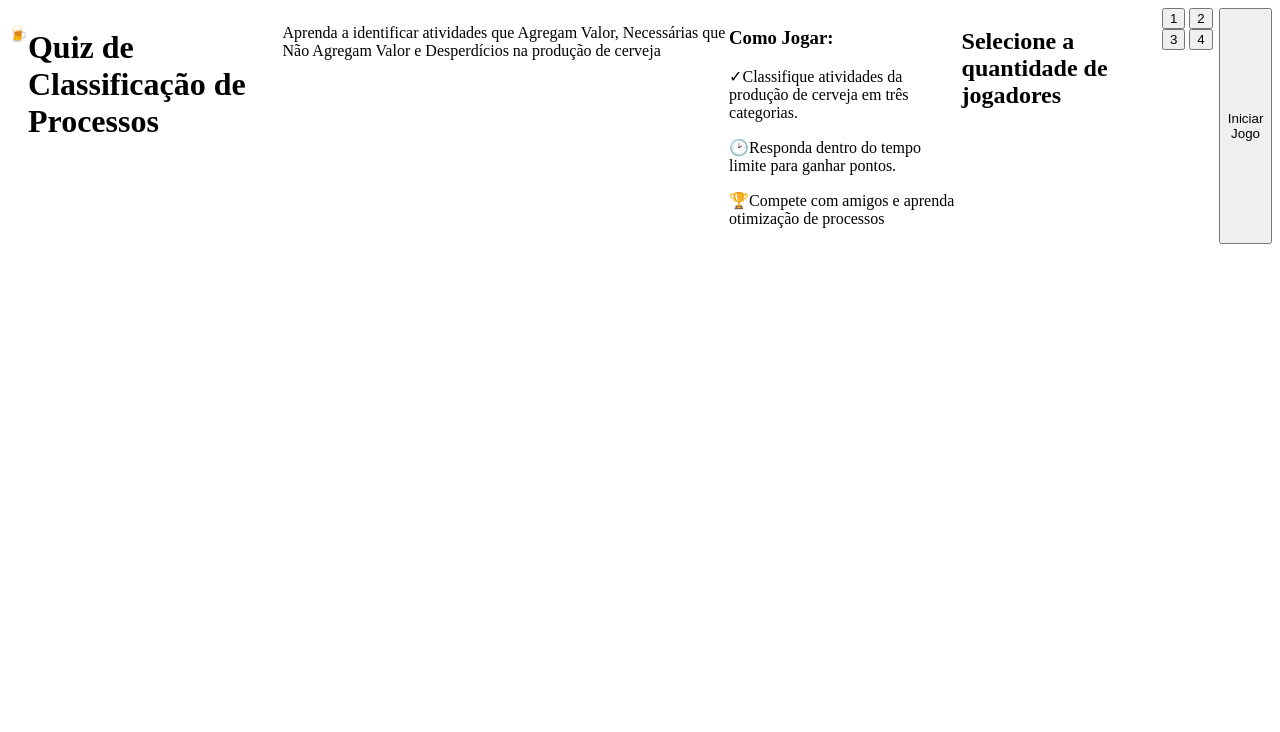
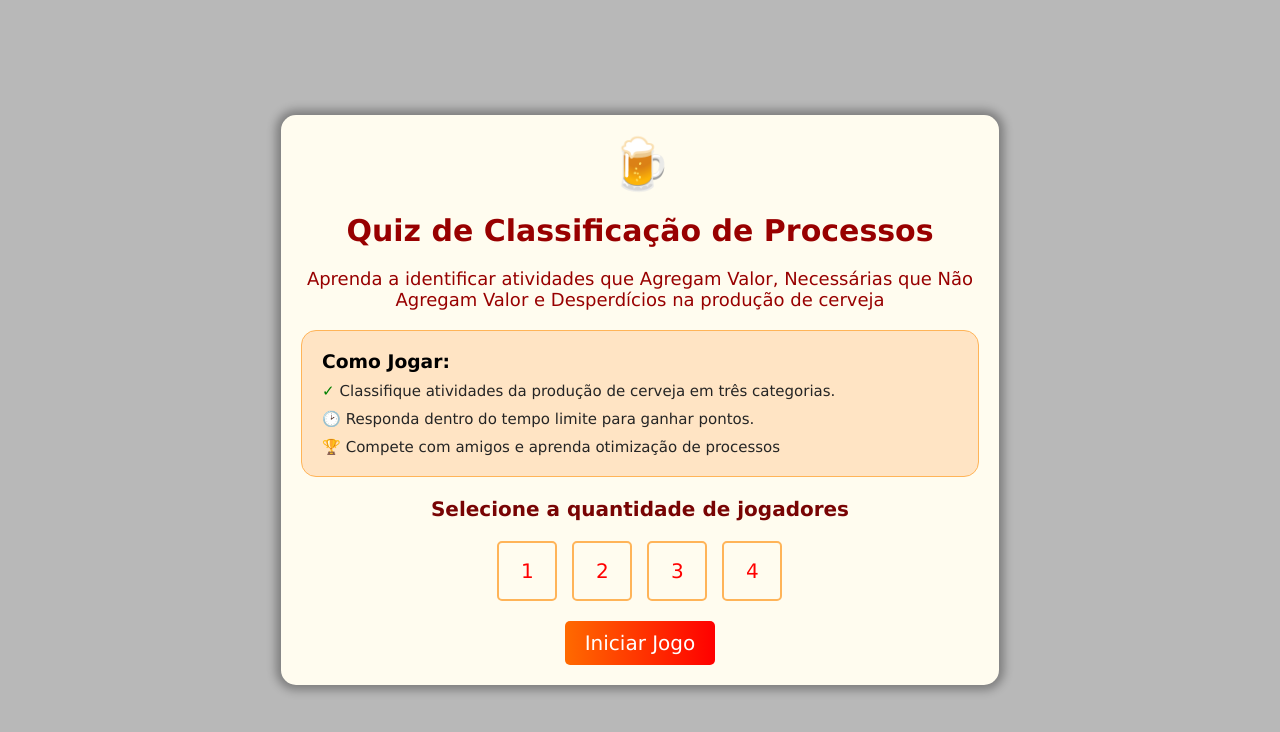
Before and after one commit to pedroogf/Jogo-Processos-Industriais, a plain HTML site: page index.html in a window 1280 px wide. Drawn offline with Linux system fonts and the light colour scheme; the site is published under a folder, as on GitHub Pages, so addresses that start at the root find nothing.

Commit message:
Versão Final

```diff
--- a/index.html
+++ b/index.html
@@ -4,7 +4,8 @@
     <meta charset="UTF-8">
     <meta name="viewport" content="width=device-width, initial-scale=1.0">
     <title>Document</title>
-    <link rel="stylesheet" href="/css/main.css">
+    <link rel="stylesheet" href="./css/main.css">
+    <link rel="icon" href="icon-docemalte.png">
 </head>
 <body>
     <div class="container">
```
